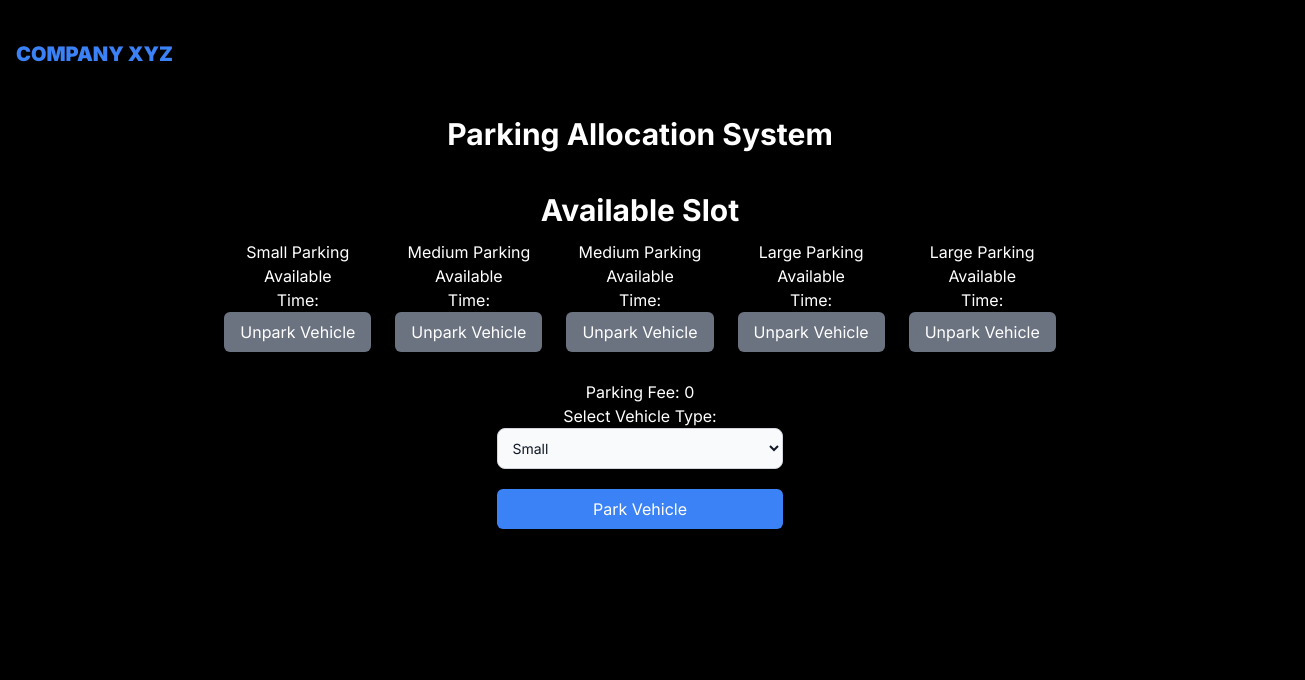
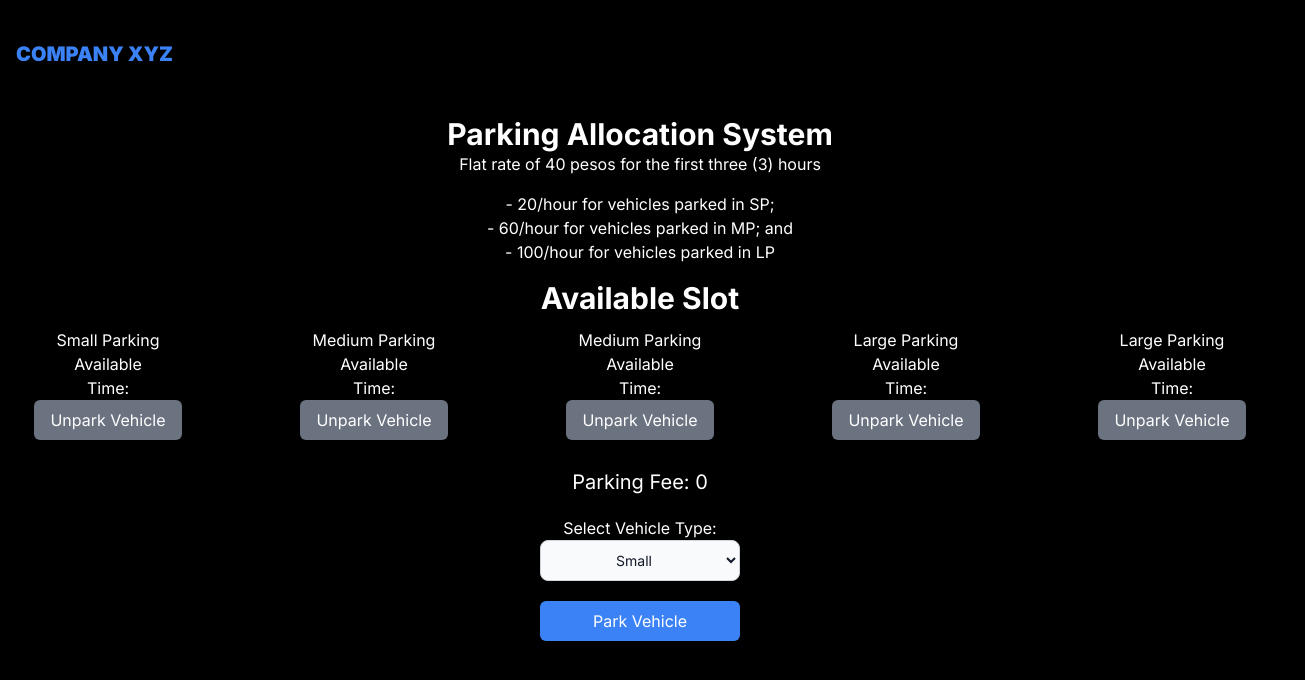
Before and after one commit to djdalino/parking-allocation-system, a Next.js app: page / in a window 1280 px wide. Shown: the top 680 px of the page, 1305 px wide, since content can reach past the window. Built offline with nearby package versions, Linux system fonts and the light colour scheme.

Commit message:
update UI

```diff
--- a/src/app/page.tsx
+++ b/src/app/page.tsx
@@ -56,10 +56,10 @@ export default function Home() {
 
   const handleParkedVehicle = () => {
     const currentDate = new Date();
-    const dateOffset = (7*60*60*1000) * 1;
+    // const dateOffset = (24*60*60*1000) * 1;
 
-    currentDate.setTime(currentDate.getTime() - dateOffset);
-    console.log({currentDate})
+    // currentDate.setTime(currentDate.getTime() - dateOffset);
+    // console.log({currentDate})
     const findSlot = handleParkedOnAvailableSlot(vehicleType)
     if(findSlot === null){
       alert('Slot is taken')
@@ -67,7 +67,7 @@ export default function Home() {
     }
     setParkedVehicle([...parkedVehicle, {id: findSlot.slot.id ,vehicelSize: VEHICHLE_TYPE[vehicleType], parkingSlot: findSlot.slot.size, entryTime: currentDate }])
     setAvailableSlot(
-      availableSlot.map((slot: any, index: number) => slot.size === findSlot.slot.size && index === findSlot.index ? {...slot, isAvailable: true, vehicleType: VEHICHLE_TYPE[vehicleType],  entryTime: currentDate} : slot))
+      availableSlot.map((slot: any, index: number) => slot.size === findSlot.slot.size && index === findSlot.index ? {...slot, isAvailable: true, vehicleType: VEHICHLE_TYPE[vehicleType], entryTime: currentDate} : slot))
     setParkingFee(0)
   }
 
@@ -81,12 +81,27 @@ export default function Home() {
     return null
   }
 
+const handleFormatDate = (date:any) => {
+  if(date === undefined || date === '') return ''
+  const day = date?.getDate();
+  const month = date?.getMonth() + 1; // Month indexes are 0-based
+  const year = date?.getFullYear();
+  const hours = date?.getHours();
+  const minutes = date?.getMinutes();
+  const seconds = date?.getSeconds();
 
+  // Pad single digit values with a leading zero
+  const pad = (value:any) => {
+    return value < 10 ? '0' + value : value;
+  };
+
+  return `${pad(month)}/${pad(day)}/${year} ${pad(hours)}:${pad(minutes)}:${pad(seconds)}`;
+};
 
   const handleUnparkedVehicle = (rateIndex: number, index: number) => {
     const dateToday: any = new Date()
     const parkingRatePerSize = PARKING_RATE[rateIndex]
-    setAvailableSlot(availableSlot.map((slot: any, i: number) => slot.size === rateIndex && slot.id === index ? {...slot, isAvailable: false, vehicleType: VEHICHLE_TYPE[vehicleType]} : slot))
+    setAvailableSlot(availableSlot.map((slot: any, i: number) => slot.size === rateIndex && slot.id === index ? {...slot, isAvailable: false, vehicleType: VEHICHLE_TYPE[vehicleType], entryTime: ''} : slot))
     const findPark = parkedVehicle.find((park: any, i: number) => park.id === index)
     const getParkedTime = Math.ceil((dateToday - findPark?.entryTime) / (1000*60*60))
 
@@ -112,15 +127,23 @@ export default function Home() {
       <div className="text-center">
 
         <div>
-          <p className='text-3xl font-bold mb-10'>Parking Allocation System</p>
+          <p className='text-3xl font-bold'>Parking Allocation System</p>
+
+          <p className='mb-4'>Flat rate of 40 pesos for the first three (3) hours</p>
+          <div className='mb-4'>
+            <p> - 20/hour for vehicles parked in SP;</p>
+            <p>- 60/hour for vehicles parked in MP; and</p>
+            <p>- 100/hour for vehicles parked in LP </p>
+          </div>
+
           <p className='text-3xl font-bold mb-1'>Available Slot</p>
-          <div className='flex mb-5'>
+          <div className='flex flex-col mb-5 md:flex-row  items-center'>
             {availableSlot.sort((a: any,b: any) => a.size - b.size).map((slot: any, index: number) => {
               return (
-                <div key={`${slot.size}-${index}`} className='py-2 px-3' >
+                <div key={`${slot.size}-${index}`} className='py-2 px-3 mx-2 max-w-full w-[250px] md:mb-0 mb-5' >
                   <p className='pill'>{slot.name}</p>
                   <p>{slot.isAvailable ? 'Taken' : 'Available'} {slot.isAvailable ? slot.vehicleType : ''}</p>
-                  <p>Time: </p>
+                  <p>Time: {handleFormatDate(slot?.entryTime)}</p>
                   <p>
                       <button
                       className={`${!slot.isAvailable ? 'bg-gray-500' : 'bg-red-500'} py-2 px-4 rounded-md text-white`}
@@ -136,10 +159,10 @@ export default function Home() {
           </div>
         </div>
 
-        <p>Parking Fee: {parkingFee?.toString()}</p>
+        <p className='text-xl mb-5'>Parking Fee: {parkingFee?.toString()}</p>
         <div>
           <label>Select Vehicle Type:</label>
-          <select className='bg-gray-50 border border-gray-300 text-gray-900 text-sm rounded-lg focus:ring-blue-500 focus:border-blue-500 block w-1/3 mx-auto p-2.5 dark:bg-gray-500 dark:border-gray-600 dark:placeholder-gray-400 dark:text-white dark:focus:ring-blue-500 dark:focus:border-blue-500' value={vehicleType} onChange={(e) => setVehicleType(parseInt(e.target.value))}>
+          <select className='text-center bg-gray-50 border border-gray-300 text-gray-900 text-sm rounded-lg focus:ring-blue-500 focus:border-blue-500 block w-[200px] mx-auto p-2.5 dark:bg-gray-500 dark:border-gray-600 dark:placeholder-gray-400 dark:text-white dark:focus:ring-blue-500 dark:focus:border-blue-500' value={vehicleType} onChange={(e) => setVehicleType(parseInt(e.target.value))}>
           <option selected>Choose a Car type</option>
             <option value={0}>Small</option>
             <option value={1}>Medium</option>
@@ -149,7 +172,7 @@ export default function Home() {
 
         </div>
         <div className='flex gap-2 mx-auto items-center justify-center mt-5'>
-          <button className='bg-blue-500 py-2 px-4 w-1/3 rounded-md text-white' onClick={handleParkedVehicle}>Park Vehicle</button>
+          <button className='bg-blue-500 py-2 px-4 w-[200px] rounded-md text-white' onClick={handleParkedVehicle}>Park Vehicle</button>
         </div>
 
       </div>
```
